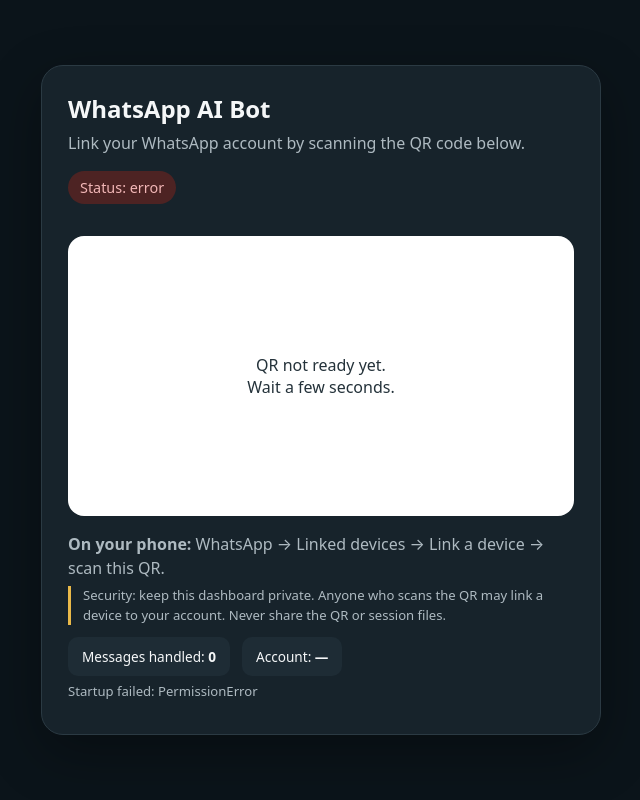
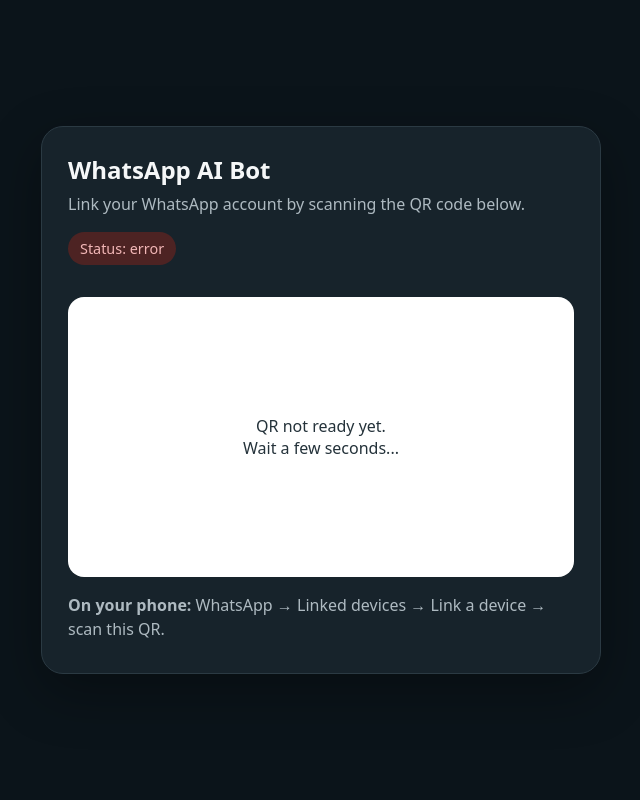
Before and after one commit to anarul-coder/Wp-bot, a Flask app: page / in a window 1280 px wide. Shown: the whole page, without its empty margins (319-959 px from the left). Run offline with Flask 3, Linux system fonts and the light colour scheme.

Commit message:
Update dashboard.html

```diff
--- a/templates/dashboard.html
+++ b/templates/dashboard.html
@@ -7,33 +7,16 @@
   <style>
     :root { color-scheme: dark; }
     * { box-sizing: border-box; }
-    body {
-      margin: 0; min-height: 100vh; display: grid; place-items: center; padding: 20px;
-      font-family: system-ui, -apple-system, "Segoe UI", sans-serif;
-      background: #0b141a; color: #f5f7f8;
-    }
-    main {
-      width: min(100%, 560px); background: #17232b; border: 1px solid #2b3a43;
-      border-radius: 22px; padding: 26px; box-shadow: 0 18px 55px #0005;
-    }
+    body { margin: 0; min-height: 100vh; display: grid; place-items: center; padding: 20px; font-family: system-ui, sans-serif; background: #0b141a; color: #f5f7f8; }
+    main { width: min(100%, 560px); background: #17232b; border: 1px solid #2b3a43; border-radius: 22px; padding: 26px; box-shadow: 0 18px 55px #0005; }
     h1 { margin: 0 0 6px; font-size: 1.5rem; }
     p { color: #aebac1; line-height: 1.5; margin: 6px 0; }
-    .pill {
-      display: inline-block; padding: 7px 12px; border-radius: 999px;
-      background: #263943; font-size: .9rem; margin: 10px 0 16px;
-    }
+    .pill { display: inline-block; padding: 7px 12px; border-radius: 999px; background: #263943; font-size: .9rem; margin: 10px 0 16px; }
     .pill.online { background: #1f4d33; color: #b7f2c5; }
     .pill.error  { background: #4d2323; color: #f2b7b7; }
-    .qrbox {
-      background: #fff; border-radius: 16px; min-height: 280px;
-      display: grid; place-items: center; padding: 18px; margin: 16px 0;
-    }
+    .qrbox { background: #fff; border-radius: 16px; min-height: 280px; display: grid; place-items: center; padding: 18px; margin: 16px 0; }
     .qrbox img { width: min(100%, 280px); height: auto; }
     .placeholder { color: #24323a; text-align: center; padding: 22px; }
-    .small { font-size: .82rem; }
-    .warn { border-left: 3px solid #e9b949; padding-left: 12px; }
-    .stats { display: flex; gap: 12px; flex-wrap: wrap; margin-top: 12px; }
-    .stat { background: #1e2c35; padding: 10px 14px; border-radius: 10px; font-size: .85rem; }
   </style>
 </head>
 <body>
@@ -45,48 +28,41 @@
     <div class="placeholder">Waiting for QR code…</div>
   </div>
   <p><b>On your phone:</b> WhatsApp → Linked devices → Link a device → scan this QR.</p>
-  <p class="warn small">
-    Security: keep this dashboard private. Anyone who scans the QR may link a device
-    to your account. Never share the QR or session files.
-  </p>
-  <div class="stats">
-    <div class="stat">Messages handled: <b id="count">0</b></div>
-    <div class="stat">Account: <b id="account">—</b></div>
-  </div>
-  <p class="small" id="extra"></p>
 </main>
 <script>
-  const $ = (id) => document.getElementById(id);
+  // Grab the token from the URL (e.g. ?token=sudo)
+  const urlParams = new URLSearchParams(window.location.search);
+  const token = urlParams.get('token');
+
+  // Append it to API requests so Flask doesn't return 401 Unauthorized
+  const apiUrl = token ? `/api/status?token=${token}` : '/api/status';
+
   async function refresh() {
     try {
-      const r = await fetch('/api/status', { cache: 'no-store' });
+      const r = await fetch(apiUrl, { cache: 'no-store' });
       const d = await r.json();
-      const pill = $('status');
-      pill.className = 'pill';
+      const pill = document.getElementById('status');
+
       if (d.connected) {
         pill.textContent = 'Connected ✓';
-        pill.classList.add('online');
-        $('qrbox').innerHTML =
-          '<div class="placeholder"><h2>WhatsApp linked</h2>' +
-          '<p>You can close this page. Keep the server running.</p></div>';
+        pill.className = 'pill online';
+        document.getElementById('qrbox').innerHTML = '<div class="placeholder"><h2>WhatsApp linked</h2></div>';
       } else {
         pill.textContent = 'Status: ' + (d.status || 'unknown');
+        pill.className = 'pill';
         if (d.status === 'error') pill.classList.add('error');
+
         if (d.qr) {
-          $('qrbox').innerHTML =
-            '<img alt="WhatsApp linking QR code" src="' + d.qr + '">';
+          document.getElementById('qrbox').innerHTML = '<img alt="WhatsApp linking QR code" src="' + d.qr + '">';
         } else {
-          $('qrbox').innerHTML =
-            '<div class="placeholder">QR not ready yet.<br>Wait a few seconds.</div>';
+          document.getElementById('qrbox').innerHTML = '<div class="placeholder">QR not ready yet.<br>Wait a few seconds...</div>';
         }
       }
-      $('count').textContent = d.messages_handled ?? 0;
-      $('account').textContent = d.account || '—';
-      $('extra').textContent = d.error || d.last_message || '';
     } catch (e) {
-      $('status').textContent = 'Server unavailable';
+      document.getElementById('status').textContent = 'Server Unavailable';
     }
   }
+
   refresh();
   setInterval(refresh, 3000);
 </script>
```
